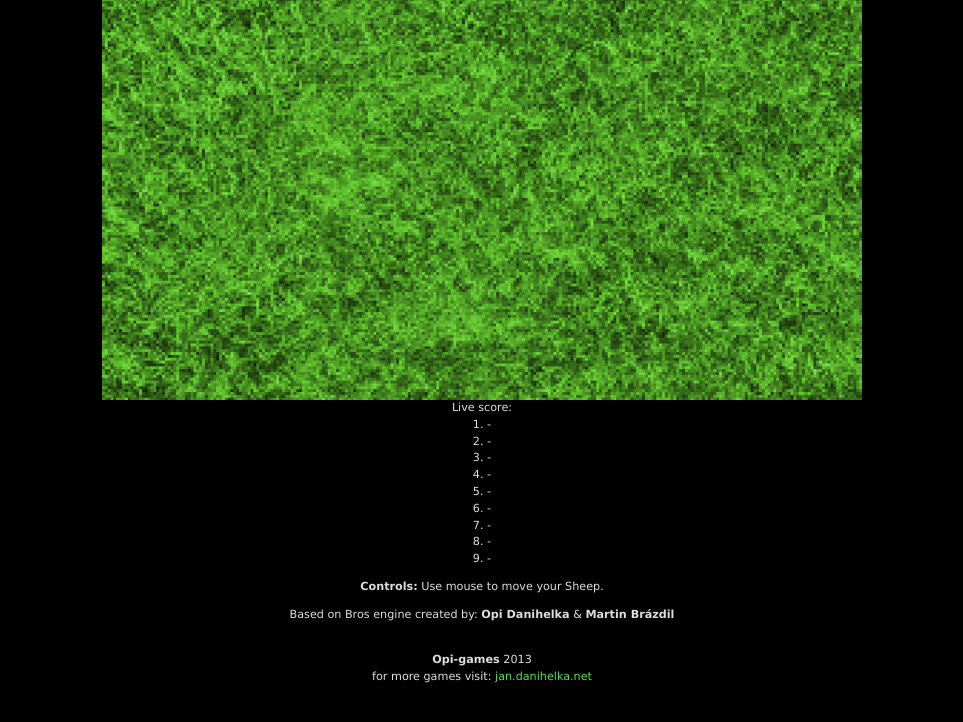
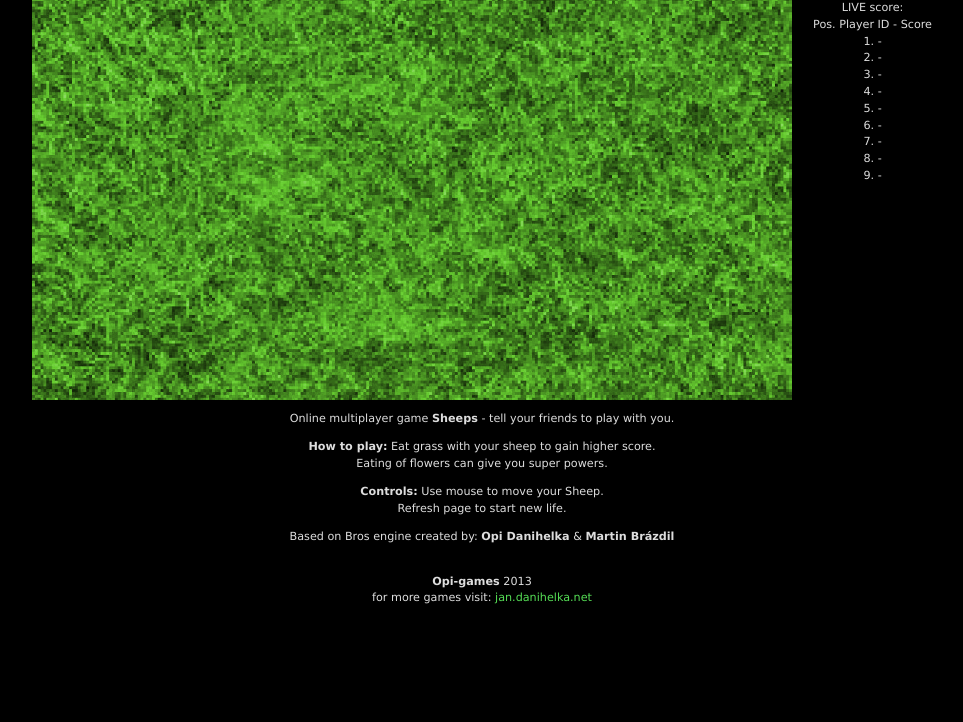
Before and after one commit to opicacek/sheep, a website: page index.html in a window 1280 px wide. Shown: the whole page, without its empty margins (158-1121 px from the left). Drawn offline with nearby package versions, Linux system fonts and the light colour scheme; no server answers.

Commit message:
Live score dashboard.

```diff
--- a/index.html
+++ b/index.html
@@ -27,8 +27,8 @@
 
 				outline: 0;
 				border: 0px;
-				margin-left: auto;
-				margin-right: auto;
+
+				float: left;
 			}
 			a {
 				color: #55DD55;
@@ -40,12 +40,21 @@
 			a img {
 				border: none;
 			}
+			#highscore {
+				float: right;
+			}
+			#playground_holder {
+				margin: auto;
+				width: 900px;
+			}
 		</style>
 	</head>
 
 	<body onload="play()">
+		<div id="playground_holder">
 			<canvas id="c" width="760" height="400" ></canvas>
-		<div id="highscore">Live score:
+			<div id="highscore">LIVE score:<br/>
+				<span>Pos. <span>Player ID</span> - <span>Score</span></span>
 				<div>1. <span class="id"></span> - <span class="score"></span></div>
 				<div>2. <span class="id"></span> - <span class="score"></span></div>
 				<div>3. <span class="id"></span> - <span class="score"></span></div>
@@ -56,8 +65,14 @@
 				<div>8. <span class="id"></span> - <span class="score"></span></div>
 				<div>9. <span class="id"></span> - <span class="score"></span></div>
 			</div>
+		</div>
+		<div style="clear: both;"></div>
 
-		<p><b>Controls:</b> Use mouse to move your Sheep.</p>
+		<p>Online multiplayer game <b>Sheeps</b> - tell your friends to play with you.</p>
+
+		<p><b>How to play:</b> Eat grass with your sheep to gain higher score.<br/> Eating of flowers can give you super powers.</p>
+
+		<p><b>Controls:</b> Use mouse to move your Sheep.<br/>Refresh page to start new life.</p>
 
 		<div>Based on Bros engine created by: <b>Opi Danihelka</b> &amp; <b>Martin Brázdil</b></div>
 		<p><br/><b>Opi-games</b> 2013<br/>for more games visit: <a href="http://jan.danihelka.net">jan.danihelka.net</a></p>
```
Also changed, not shown: img/sheep/dead.png (added). Lines whose indentation alone changed are shown as unchanged.
